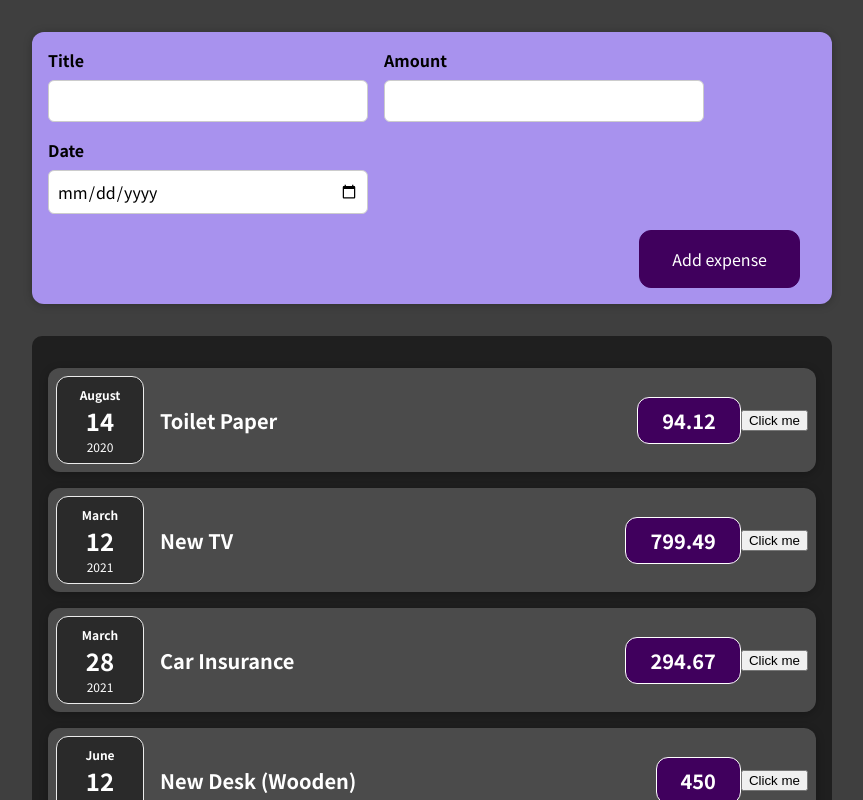
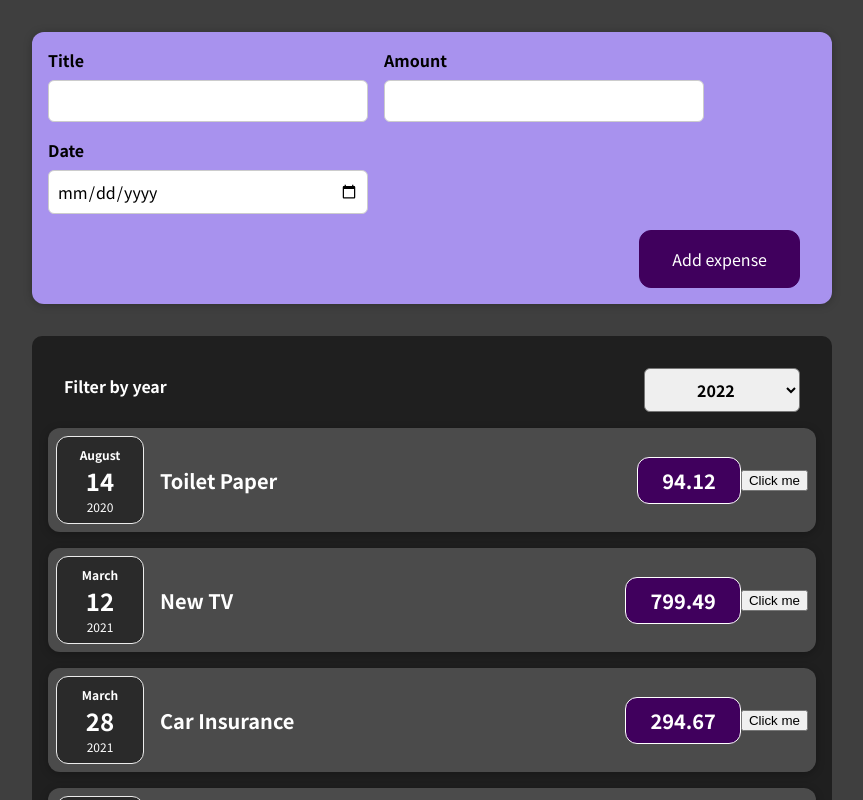
Before and after one commit to Bended/React-Practice, a React (Create React App) app: page / in a window 1280 px wide. Shown: the top 800 px of the page, without its empty margins (208-1071 px from the left). Built offline with nearby package versions, Linux system fonts and the light colour scheme; the HTML template or start-up script is replaced by a standard one.

Commit message:
add filter

```diff
--- a/src/App.js
+++ b/src/App.js
@@ -1,5 +1,7 @@
 import React from 'react';
-import { ExpenseItem, Card, NewExpense } from './components';
+import {
+  ExpenseItem, Card, NewExpense, ExpenseFilter,
+} from './components';
 import expensesData from './expensesData';
 
 function App() {
@@ -9,12 +11,18 @@
     expensesData.push(expenseData);
     console.log('saveHandler', expensesData);
   };
+  const changeFilterHandler = (selectedValue) => {
+    console.log('Selected Year: ', selectedValue);
+  };
   return (
     <div>
       <NewExpense saveExpenseHandler={saveHandler} />
-      <Card className="expenses">
-        {expensesList()}
-      </Card>
+      <div>
+        <Card className="expenses">
+          <ExpenseFilter onChangeFilter={changeFilterHandler} />
+          {expensesList()}
+        </Card>
+      </div>
     </div>
   );
 }
--- /dev/null
+++ b/src/components/expenseFilter/index.css
@@ -0,0 +1,24 @@
+.expenses-filter {
+    color: white;
+    padding: 0 1rem;
+}
+
+.expenses-filter__control {
+    display: flex;
+    width: 100%;
+    align-items: center;
+    justify-content: space-between;
+    margin: 1rem 0;
+}
+
+.expenses-filter label {
+    font-weight: bold;
+    margin-bottom: 0.5rem;
+}
+
+.expenses-filter select {
+    font: inherit;
+    padding: 0.5rem 3rem;
+    font-weight: bold;
+    border-radius: 6px;
+}
--- /dev/null
+++ b/src/components/expenseFilter/index.jsx
@@ -0,0 +1,31 @@
+import React from 'react';
+import './index.css';
+import PropTypes from 'prop-types';
+
+export function ExpenseFilter(props) {
+  const { onChangeFilter } = props;
+  const handleChange = (event) => {
+    onChangeFilter(event.target.value);
+  };
+  return (
+    <div className="expenses-filter">
+      <div className="expenses-filter__control">
+        <label>Filter by year</label>
+        <select onChange={handleChange}>
+          <option value="2022">2022</option>
+          <option value="2021">2021</option>
+          <option value="2020">2020</option>
+          <option value="2019">2019</option>
+        </select>
+      </div>
+    </div>
+  );
+}
+
+ExpenseFilter.defaultProps = {
+  onChangeFilter: () => {},
+};
+
+ExpenseFilter.propTypes = {
+  onChangeFilter: PropTypes.func,
+};
--- a/src/components/index.js
+++ b/src/components/index.js
@@ -4,3 +4,4 @@
 export * from './card';
 export * from './expenseForm';
 export * from './newExpense';
+export * from './expenseFilter';
```
